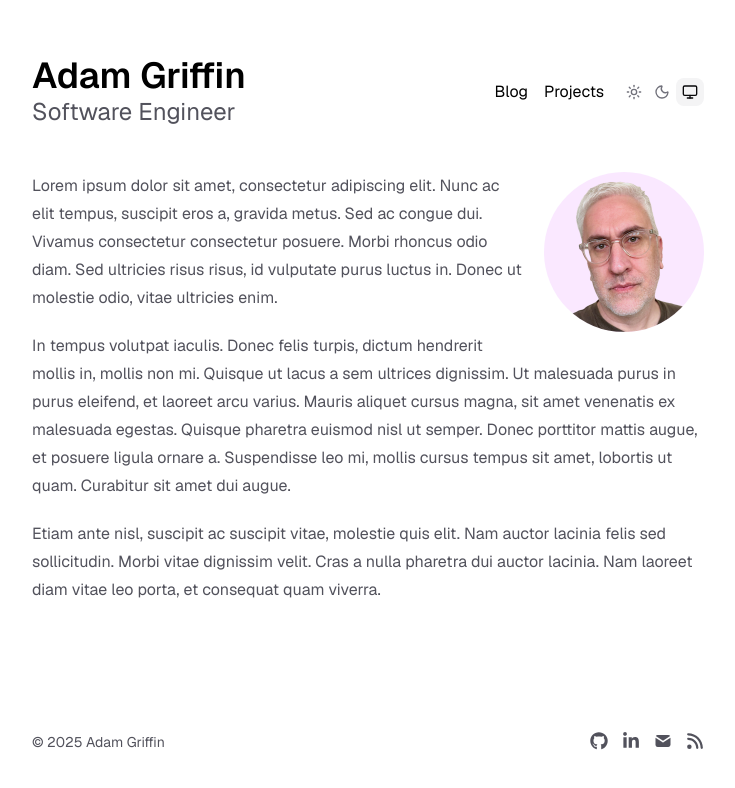
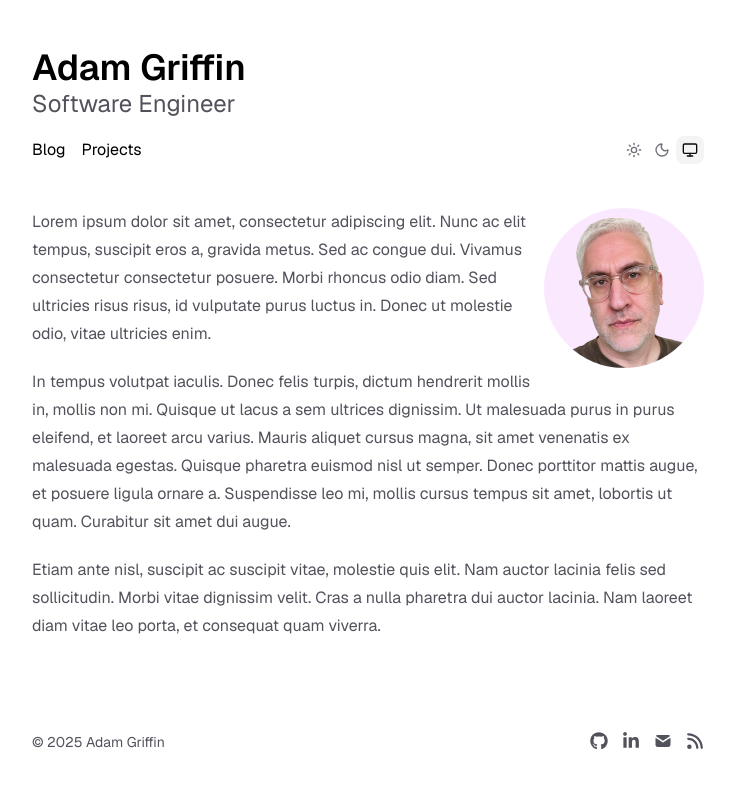
Before and after one commit to adamwgriffin/portfolio, a Next.js app: page / in a window 1280 px wide. Shown: the top 788 px of the page, without its empty margins (272-1007 px from the left). Built offline with nearby package versions, Linux system fonts and the light colour scheme.

Commit message:
More layout changes

```diff
--- a/app/page.tsx
+++ b/app/page.tsx
@@ -6,8 +6,8 @@ export default function Page() {
       <Image
         src="/adam-1-transparent.png"
         alt="Photo of Adam Griffin"
-        className="rounded-full bg-fuchsia-100 block mt-0 lg:mb-5 mb-10 mx-auto
-          sm:float-right sm:ml-5 sm:mb-5"
+        className="rounded-full bg-fuchsia-100 block mt-0 lg:mb-5 mb-6 mx-auto
+          sm:float-right"
         unoptimized
         width={160}
         height={160}
--- a/components/Header.tsx
+++ b/components/Header.tsx
@@ -8,19 +8,27 @@ const navItems = {
 
 export function Header() {
   return (
-    <header
-      className="flex flex-col md:flex-row md:items-center justify-between py-14
-        md:pb-6"
+    <header className="pt-12 pb-6">
+      <div className="text-center md:text-left">
+        <Link href="/">
+          <div
+            className="text-4xl font-semibold transition-all
+              hover:text-neutral-600"
           >
-      <div className="flex items-center">
-        <Link href="/">
-          <div className="text-4xl font-semibold">Adam Griffin</div>
-          <div className="text-2xl text-zinc-600 dark:text-zinc-500">
+            Adam Griffin
+          </div>
+          <div
+            className="text-2xl text-zinc-600 dark:text-zinc-500
+              hover:text-zinc-500"
+          >
             Software Engineer
           </div>
         </Link>
-      </div>
-      <nav className="flex flex-row gap-4 mt-6 md:mt-0 md:ml-auto items-center">
+        <div
+          className="flex flex-col items-center md:flex-row md:justify-between
+            pt-4 gap-4"
+        >
+          <nav className="flex gap-4">
             {Object.entries(navItems).map(([path, { name }]) => (
               <Link
                 key={path}
@@ -31,8 +39,12 @@ export function Header() {
                 {name}
               </Link>
             ))}
+          </nav>
+          <div className="h-7">
             <ThemeSwitch />
-      </nav>
+          </div>
+        </div>
+      </div>
     </header>
   );
 }
--- a/components/ThemeSwitch.tsx
+++ b/components/ThemeSwitch.tsx
@@ -36,7 +36,6 @@ export function ThemeSwitch() {
   }
 
   return (
-    <div>
     <AnimatedBackground
       className="pointer-events-none rounded-lg bg-zinc-100 dark:bg-zinc-800"
       defaultValue={theme}
@@ -66,6 +65,5 @@ export function ThemeSwitch() {
         );
       })}
     </AnimatedBackground>
-    </div>
   );
 }
```
Lines whose indentation alone changed are shown as unchanged.
